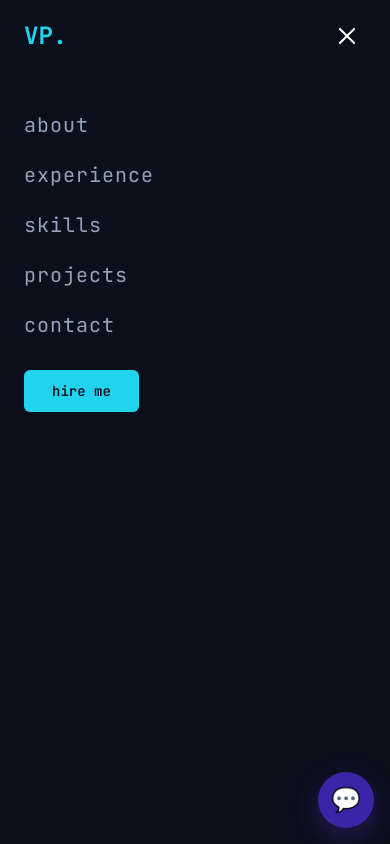
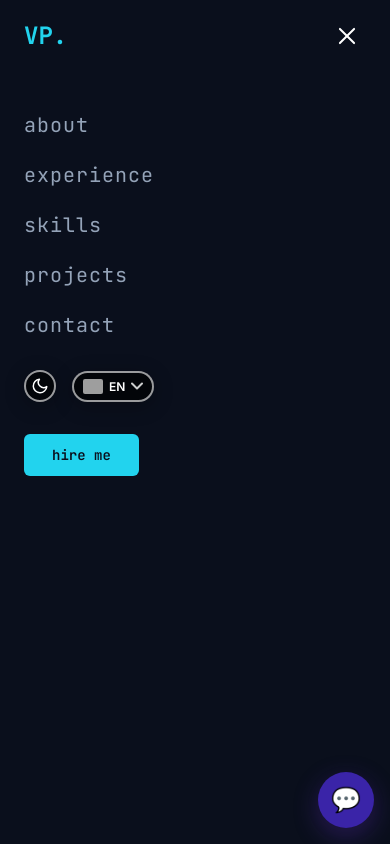
Before and after one commit to pestov-v/portfolio, a Next.js app: page / in a window 390 px wide. Both pictures are taken after a click on the button "Toggle menu". Shown: the top 844 px of the page. Built offline with nearby package versions, Linux system fonts and the light colour scheme; grey boxes are pictures that could not be loaded; a web font is replaced by a local one.

Commit message:
fix(navbar): show theme/language switchers in mobile menu, fix dropdown
- Add ThemeSwitcher and LanguageSwitcher to mobile menu
- Set font-family on language switcher button and dropdown items
- Add z-index to dropdown to prevent scroll progress bar overlap

```diff
--- a/src/components/LanguageSwitcher/LanguageSwitcher.module.scss
+++ b/src/components/LanguageSwitcher/LanguageSwitcher.module.scss
@@ -21,6 +21,7 @@
   text-shadow: 0 1px 2px rgba(0, 0, 0, 0.5);
   border-radius: 1.5em;
   cursor: pointer;
+  font-family: var(--re-font-sans);
   font-size: 0.875em;
   font-weight: 600;
   transition: all 0.3s ease;
@@ -64,6 +65,7 @@
   position: absolute;
   top: calc(100% + 8px);
   right: 0;
+  z-index: 10;
   min-width: 160px;
   background: rgba(255, 255, 255, 0.98);
   border: 1px solid rgba(0, 0, 0, 0.1);
@@ -108,6 +110,7 @@
   border: none;
   background: transparent;
   color: var(--color-dark);
+  font-family: var(--re-font-sans);
   font-size: 0.875em;
   font-weight: 500;
   cursor: pointer;
--- a/src/components/Navbar/Navbar.module.scss
+++ b/src/components/Navbar/Navbar.module.scss
@@ -169,6 +169,12 @@
   }
 }
 
+.mobileControls {
+  display: flex;
+  align-items: center;
+  gap: 16px;
+}
+
 .mobileCta {
   align-self: flex-start;
   padding: 12px 28px;
--- a/src/components/Navbar/Navbar.tsx
+++ b/src/components/Navbar/Navbar.tsx
@@ -93,6 +93,10 @@ export const Navbar = () => {
               </li>
             ))}
           </ul>
+          <div className={style.mobileControls}>
+            <ThemeSwitcher />
+            <LanguageSwitcher />
+          </div>
           <a href="#mail" className={style.mobileCta} onClick={() => setIsMenuOpen(false)}>
             hire me
           </a>
```
